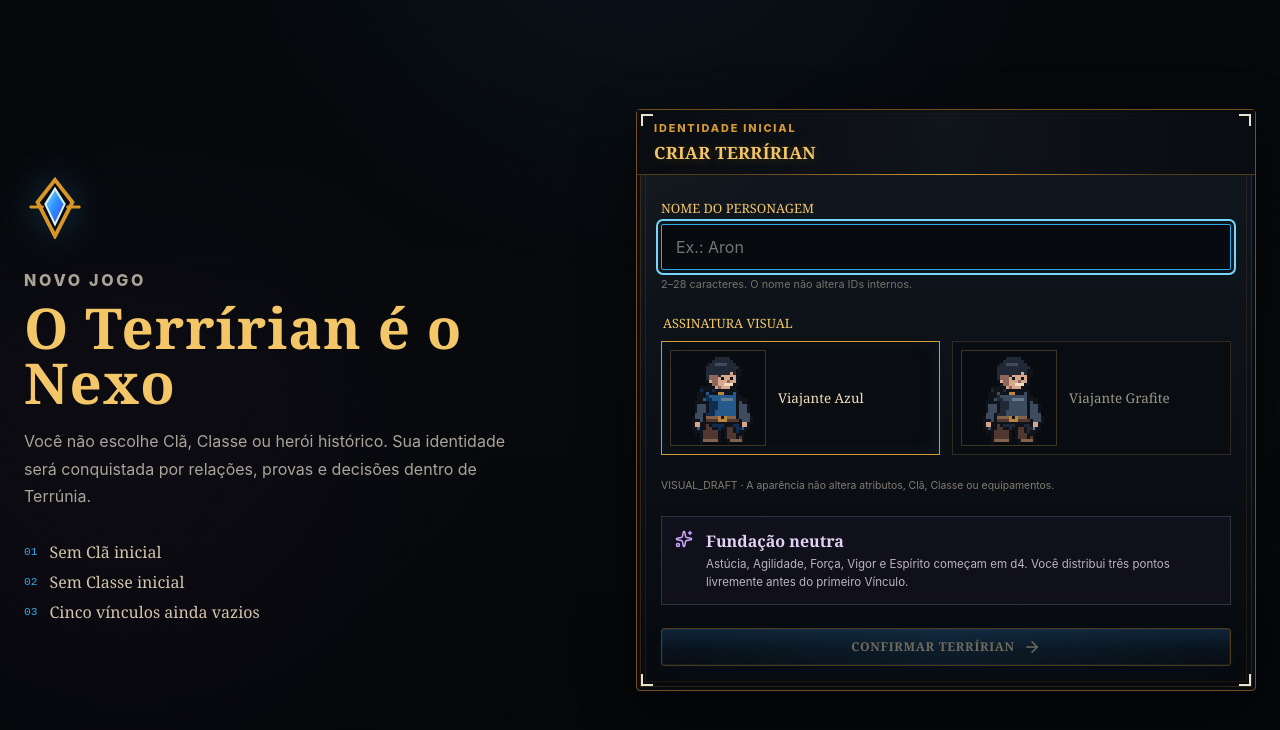
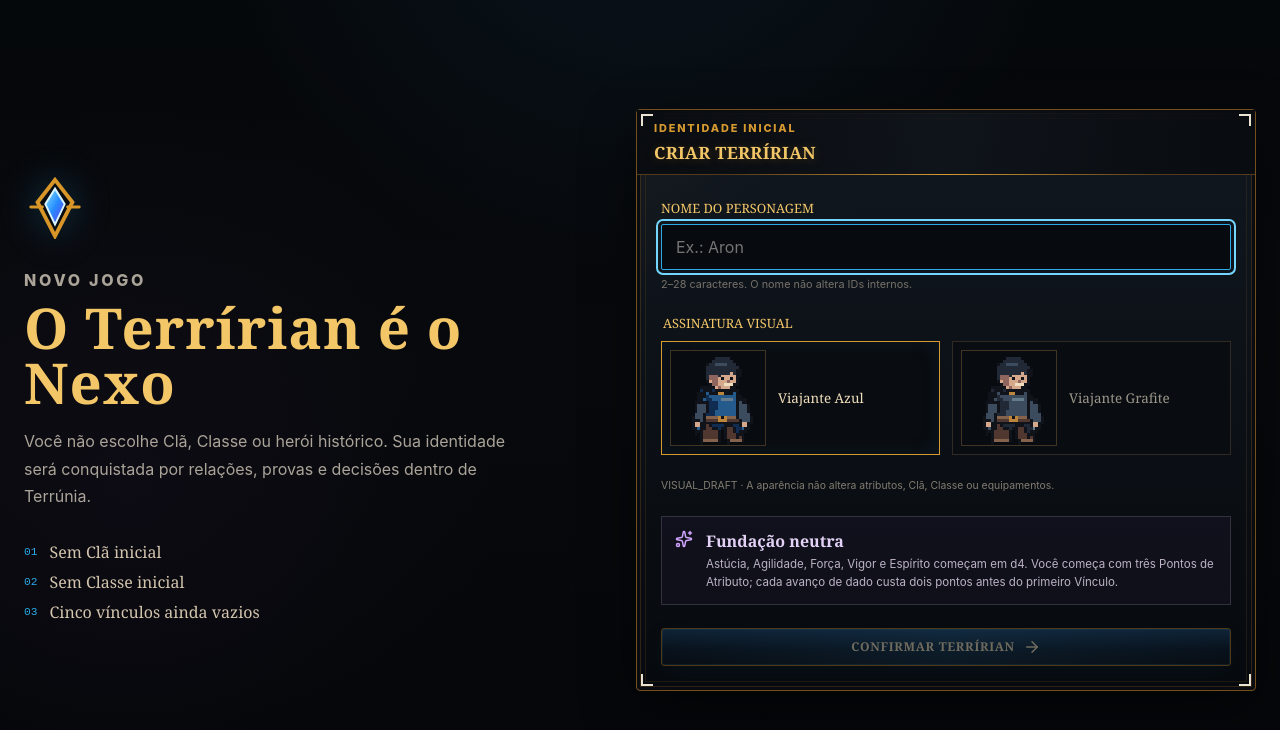
Before and after one commit to arthurhgo/Terrunia, a React (Vite) app: page /login in a window 1280 px wide. Both pictures are taken after a click on the button "CONTINUAR COMO CONVIDADO LOCAL". Shown: the top 730 px of the page. Built offline with nearby package versions, Linux system fonts and the light colour scheme; no server answers.

Commit message:
feat(attributes): require two points for each die tier and refund two before bond

```diff
--- a/src/ui/screens/CharacterCreationScreen.tsx
+++ b/src/ui/screens/CharacterCreationScreen.tsx
@@ -84,7 +84,7 @@ export function CharacterCreationScreen() {
             <Sparkles size={18} />
             <div>
               <strong>Fundação neutra</strong>
-              <p>Astúcia, Agilidade, Força, Vigor e Espírito começam em d4. Você distribui três pontos livremente antes do primeiro Vínculo.</p>
+              <p>Astúcia, Agilidade, Força, Vigor e Espírito começam em d4. Você começa com três Pontos de Atributo; cada avanço de dado custa dois pontos antes do primeiro Vínculo.</p>
             </div>
           </div>
 
```
